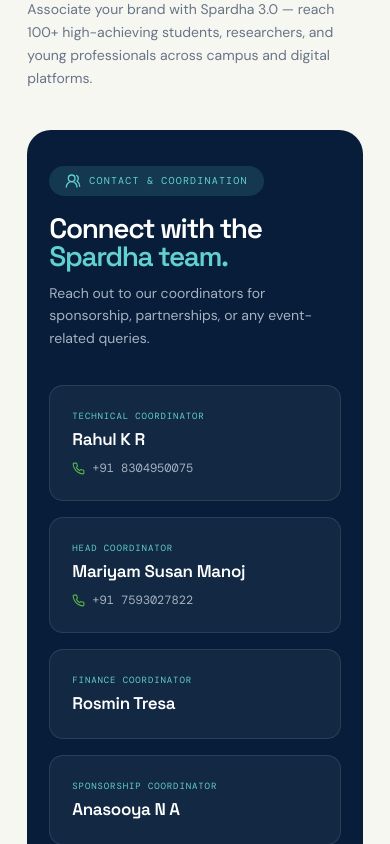
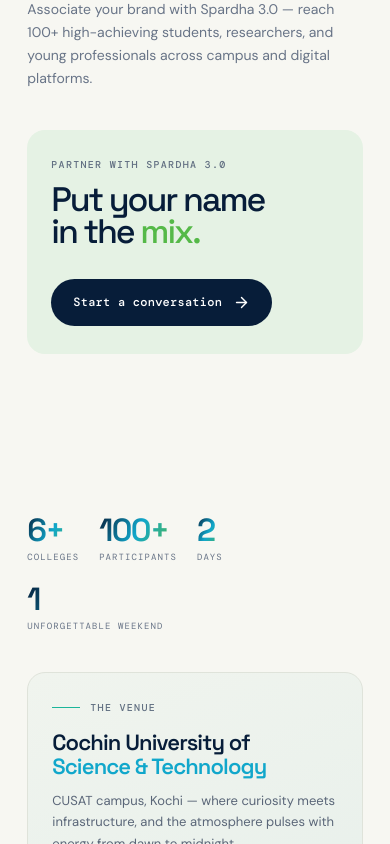
Before and after one commit to spardhacbs/SPARDHA, a React (Vite) app: page / in a window 390 px wide. Shown: the part 2420-3264 px from the top of the page. Built offline with nearby package versions, Linux system fonts and the light colour scheme.

Commit message:
Update Partners CTA and contact section styling

```diff
--- a/src/App.tsx
+++ b/src/App.tsx
@@ -78,6 +78,7 @@ function App() {
   const [countdown, setCountdown] = useState({ days: 0, hours: 0, minutes: 0, seconds: 0 });
   const [regInterest, setRegInterest] = useState('');
   const [regStatus, setRegStatus] = useState<'idle' | 'submitting' | 'done' | 'error'>('idle');
+  const [contactOpen, setContactOpen] = useState(false);
 
   useEffect(() => {
     document.title = 'SPARDHA 3.0';
@@ -260,7 +261,8 @@ function App() {
             <div className="section-intro"><p className="eyebrow"><span className="eyebrow-line" /> 02 / The multiplier</p><h2>Good brands<br /><span>back <em>bold</em> ideas.</span></h2></div>
             <p className="partners-sub">Associate your brand with Spardha 3.0 — reach 100+ high-achieving students, researchers, and young professionals across campus and digital platforms.</p>
           </div>
-          <div className="contact-section reveal">
+          <div className="partner-cta reveal"><span className="mini-label">Partner with Spardha 3.0</span><h3>Put your name<br />in the <em>mix.</em></h3><button className="button button-dark" onClick={() => setContactOpen(!contactOpen)}>Start a conversation <ArrowRight size={17} /></button></div>
+          {contactOpen && <div className="contact-section reveal">
             <div className="contact-header">
               <span className="contact-badge"><Users2 size={16} /> Contact & Coordination</span>
               <h3>Connect with the<br /><span>Spardha team.</span></h3>
@@ -272,7 +274,7 @@ function App() {
               <span className="contact-info-item"><Instagram size={14} /> @spardha.cbs</span>
               <span className="contact-info-item"><Globe size={14} /> spardhacbs.github.io/SPARDHA/</span>
             </div>
-          </div>
+          </div>}
         </section>
 
         <section className="highlight-strip section-grid reveal">
--- a/src/index.css
+++ b/src/index.css
@@ -145,21 +145,24 @@ em { font-style: normal; color: #55b948; }
 .partners-header { gap: 40px; align-items: end; margin-bottom: 60px; }
 .partners-header .section-intro { grid-column: 1 / 7; }
 .partners-sub { grid-column: 8 / 13; max-width: 340px; margin: 0 0 10px; color: #687487; font-size: 14px; line-height: 1.65; }
-.contact-section { max-width: calc(100% - clamp(40px,14vw,220px)); margin: 0 auto; background: #071d39; border-radius: 24px; padding: 50px clamp(28px,5vw,60px); }
+.partner-cta { max-width: calc(100% - clamp(40px,14vw,220px)); margin: 0 auto; background: #e5f2e4; padding: 34px 38px; display: flex; align-items: end; justify-content: space-between; gap: 30px; border-radius: 18px; }
+.partner-cta h3 { margin: 13px 0 22px; color: #071d39; font: 500 34px/.95 'Space Grotesk', sans-serif; letter-spacing: -.06em; }
+.partner-cta .button { flex-shrink: 0; }
+.contact-section { max-width: calc(100% - clamp(40px,14vw,220px)); margin: 24px auto 0; background: linear-gradient(160deg, #f0f4ee, #e8f4f6 50%, #e8f0eb); border: 1px solid #dfe3da; border-radius: 24px; padding: 50px clamp(28px,5vw,60px); }
 .contact-header { margin-bottom: 36px; }
-.contact-badge { display: inline-flex; align-items: center; gap: 8px; padding: 7px 16px; border-radius: 99px; background: rgba(98,208,204,.15); color: #62d0cc; font: 10px 'DM Mono', monospace; text-transform: uppercase; letter-spacing: .12em; }
-.contact-header h3 { margin: 18px 0 12px; color: #fff; font: 600 clamp(28px, 3.5vw, 44px)/1 'Space Grotesk', sans-serif; letter-spacing: -.05em; }
-.contact-header h3 span { color: #62d0cc; }
-.contact-header p { margin: 0; color: #a6b2c2; font-size: 14px; line-height: 1.6; max-width: 420px; }
+.contact-badge { display: inline-flex; align-items: center; gap: 8px; padding: 7px 16px; border-radius: 99px; background: rgba(17,167,203,.12); color: #11a7cb; font: 10px 'DM Mono', monospace; text-transform: uppercase; letter-spacing: .12em; }
+.contact-header h3 { margin: 18px 0 12px; color: #071d39; font: 600 clamp(28px, 3.5vw, 44px)/1 'Space Grotesk', sans-serif; letter-spacing: -.05em; }
+.contact-header h3 span { color: #1bb59a; }
+.contact-header p { margin: 0; color: #687487; font-size: 14px; line-height: 1.6; max-width: 420px; }
 .contact-grid { display: grid; grid-template-columns: repeat(3, 1fr); gap: 16px; }
-.contact-card { display: flex; flex-direction: column; gap: 6px; padding: 24px 22px; background: rgba(255,255,255,.05); border: 1px solid rgba(255,255,255,.1); border-radius: 14px; transition: transform .3s ease, background .3s ease, border-color .3s ease; }
-.contact-card:hover { transform: translateY(-5px); background: rgba(255,255,255,.09); border-color: rgba(98,208,204,.3); }
-.contact-role { color: #62d0cc; font: 9px 'DM Mono', monospace; text-transform: uppercase; letter-spacing: .1em; }
-.contact-name { color: #fff; font: 600 17px 'Space Grotesk', sans-serif; letter-spacing: -.02em; }
-.contact-phone { display: flex; align-items: center; gap: 7px; margin-top: 4px; color: #a6b2c2; font: 12px 'DM Mono', monospace; }
+.contact-card { display: flex; flex-direction: column; gap: 6px; padding: 24px 22px; background: #fff; border: 1px solid #dfe3da; border-radius: 14px; transition: transform .3s ease, box-shadow .3s ease, border-color .3s ease; }
+.contact-card:hover { transform: translateY(-5px); box-shadow: 0 16px 50px rgba(17,167,203,.12); border-color: rgba(17,167,203,.3); }
+.contact-role { color: #11a7cb; font: 9px 'DM Mono', monospace; text-transform: uppercase; letter-spacing: .1em; }
+.contact-name { color: #071d39; font: 600 17px 'Space Grotesk', sans-serif; letter-spacing: -.02em; }
+.contact-phone { display: flex; align-items: center; gap: 7px; margin-top: 4px; color: #556276; font: 12px 'DM Mono', monospace; }
 .contact-phone svg { color: #55b948; flex-shrink: 0; }
-.contact-footer { display: flex; flex-wrap: wrap; gap: 28px; margin-top: 36px; padding-top: 28px; border-top: 1px solid rgba(255,255,255,.12); }
-.contact-info-item { display: flex; align-items: center; gap: 9px; color: #a6b2c2; font: 12px 'DM Mono', monospace; }
+.contact-footer { display: flex; flex-wrap: wrap; gap: 28px; margin-top: 36px; padding-top: 28px; border-top: 1px solid #dfe3da; }
+.contact-info-item { display: flex; align-items: center; gap: 9px; color: #556276; font: 12px 'DM Mono', monospace; }
 .contact-info-item svg { color: #11a7cb; flex-shrink: 0; }
 
 .schedule-strip { padding-top: 80px; padding-bottom: 100px; gap: 50px 40px; align-items: start; }
@@ -264,6 +267,8 @@ em { font-style: normal; color: #55b948; }
   .partners-section { display: block; padding-top: 100px; padding-bottom: 80px; }
   .partners-header { display: block; margin-bottom: 40px; }
   .partners-sub { margin-top: 25px; }
+  .partner-cta { display: block; padding: 28px 24px; }
+  .partner-cta .button { margin-top: 8px; }
   .contact-section { padding: 36px 22px; }
   .contact-grid { grid-template-columns: 1fr; }
   .contact-footer { gap: 16px; }
```
